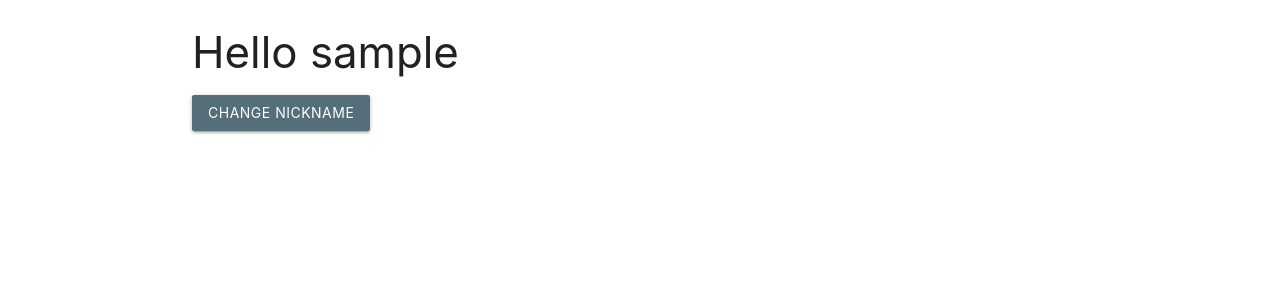
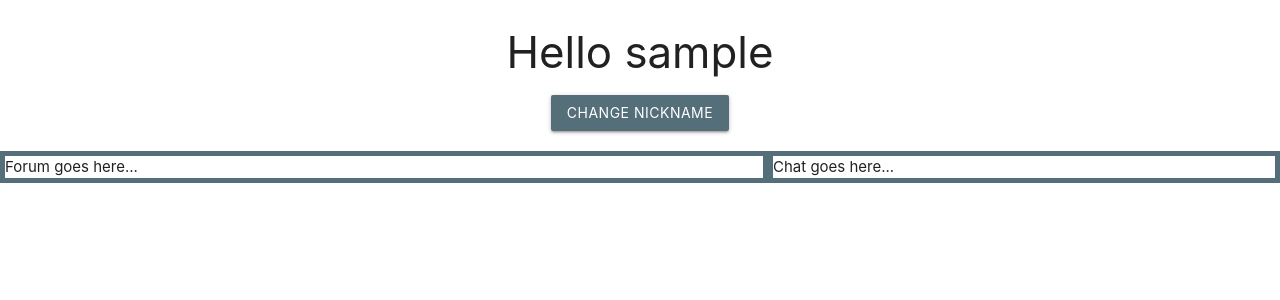
Before and after one commit to joshf26/Pancake-Post, a Flask app: page / in a window 1280 px wide. Shown: the top 300 px of the page. Run offline with Flask 2, Linux system fonts and the light colour scheme; the visitor is signed in with stand-in values (Sample User, id 1).

Commit message:
Added placeholders for forum and chat.

```diff
--- /dev/null
+++ b/backend/app/static/css/index.css
@@ -0,0 +1,19 @@
+#header {
+    margin: 20px;
+}
+
+#content {
+    display: flex;
+}
+
+#forum {
+    flex: 0 0 60%;
+    box-sizing: border-box;
+    border: 5px solid #546e7a;
+}
+
+#chat {
+    flex: 1;
+    box-sizing: border-box;
+    border: 5px solid #546e7a;
+}
--- a/backend/app/templates/base.html
+++ b/backend/app/templates/base.html
@@ -24,13 +24,14 @@
 
     <link rel="stylesheet" href="https://cdnjs.cloudflare.com/ajax/libs/materialize/1.0.0/css/materialize.min.css">
     <link rel="stylesheet" href="{{ url_for('static', filename='css/global.css') }}">
+
+    {% block css %}
+    {% endblock %}
 </head>
 <body>
 
-<div class="container">
-    {% block body %}
-    {% endblock %}
-</div>
+{% block body %}
+{% endblock %}
 
 <script src="https://cdnjs.cloudflare.com/ajax/libs/materialize/1.0.0/js/materialize.min.js"></script>
 {% block js %}
--- a/backend/app/templates/index.html
+++ b/backend/app/templates/index.html
@@ -1,6 +1,21 @@
 {% extends "base.html" %}
 
+{% block css %}
+    <link rel="stylesheet" href="{{ url_for('static', filename='css/index.css') }}">
+{% endblock %}
+
 {% block body %}
-    <h3>Hello {{ nickname }}</h3>
-    <a href="{{ url_for('change') }}" class="btn {{ color('primary') }}">Change Nickname</a>
+    <div id="header" class="center">
+        <h3>Hello {{ nickname }}</h3>
+        <a href="{{ url_for('change') }}" class="btn {{ color('primary') }}">Change Nickname</a>
+    </div>
+
+    <div id="content">
+        <div id="forum">
+            Forum goes here...
+        </div>
+        <div id="chat">
+            Chat goes here...
+        </div>
+    </div>
 {% endblock %}
--- a/backend/app/templates/landing.html
+++ b/backend/app/templates/landing.html
@@ -1,6 +1,7 @@
 {% extends "base.html" %}
 
 {% block body %}
+    <div class="container">
         <h2>All Forum</h2>
         <p>Welcome. Enter a nickname to start.</p>
         <form action="{{ url_for('index') }}" method="POST">
@@ -14,4 +15,5 @@
                 </div>
             </div>
         </form>
+    </div>
 {% endblock %}
```
Also changed, not shown: 1 other file. Lines whose indentation alone changed are shown as unchanged.
